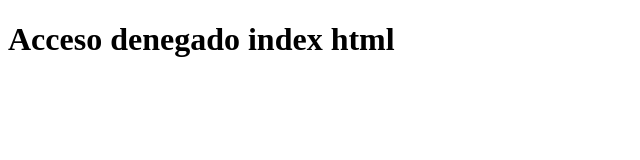
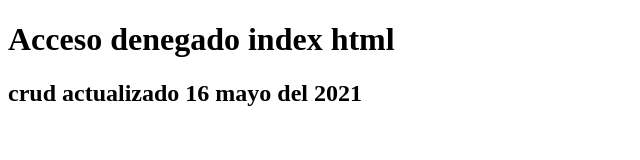
Before and after one commit to rlipac/resServer-lipa, a website: page public/index.html in a window 1280 px wide. Shown: the whole page, without its empty margins (0-640 px from the left). Drawn offline with Linux system fonts and the light colour scheme.

Commit message:
agregando fecha de actualizacion del crud en el index html 16 mayo 20201

```diff
--- a/public/index.html
+++ b/public/index.html
@@ -8,5 +8,6 @@
 </head>
 <body>
     <h1>Acceso denegado index html</h1>
+    <h2>crud actualizado 16 mayo del 2021 </h2>
 </body>
 </html>
```
